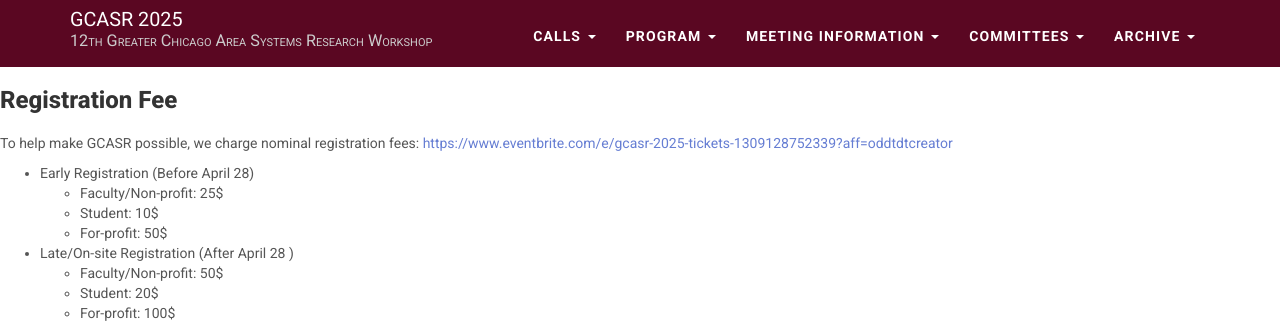
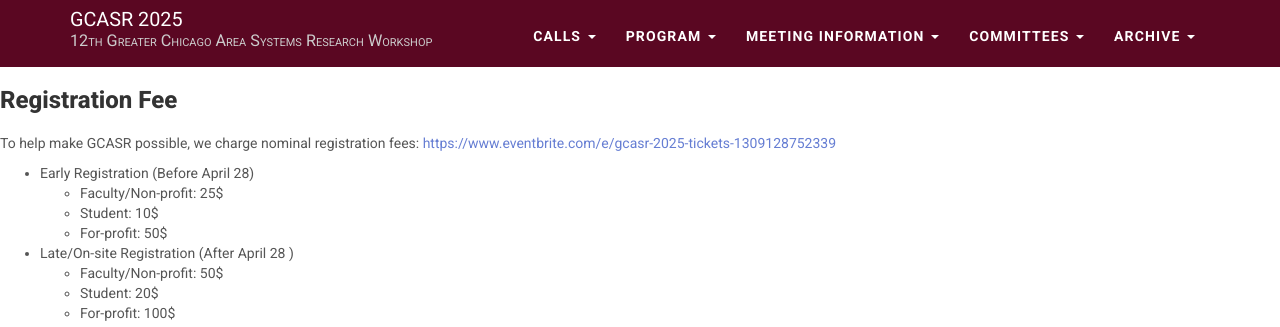
Before and after one commit to gcasr/2025, a Jekyll site: the page built from pages/registration.md, in a window 1280 px wide. Shown: the top 327 px of the page. Built offline with Jekyll 4.4.1, drawn with Linux system fonts in a browser that asks for light colours; nearby versions of some CDN libraries; our own code applies the rules of GitHub Pages for plain Markdown files; library files that are not in the unit come from our copies; some of the changed lines change nothing that is shown.

Commit message:
Update registration.md

```diff
--- a/pages/registration.md
+++ b/pages/registration.md
@@ -1,7 +1,7 @@
 
 ### Registration Fee
 
-To help make GCASR possible, we charge nominal registration fees: [https://www.eventbrite.com/e/gcasr-2025-tickets-1309128752339?aff=oddtdtcreator](https://www.eventbrite.com/e/gcasr-2025-tickets-1309128752339?aff=oddtdtcreator)
+To help make GCASR possible, we charge nominal registration fees: [https://www.eventbrite.com/e/gcasr-2025-tickets-1309128752339](https://www.eventbrite.com/e/gcasr-2025-tickets-1309128752339)
 
 - Early Registration (Before April 28)
   - Faculty/Non-profit: 25$
```
